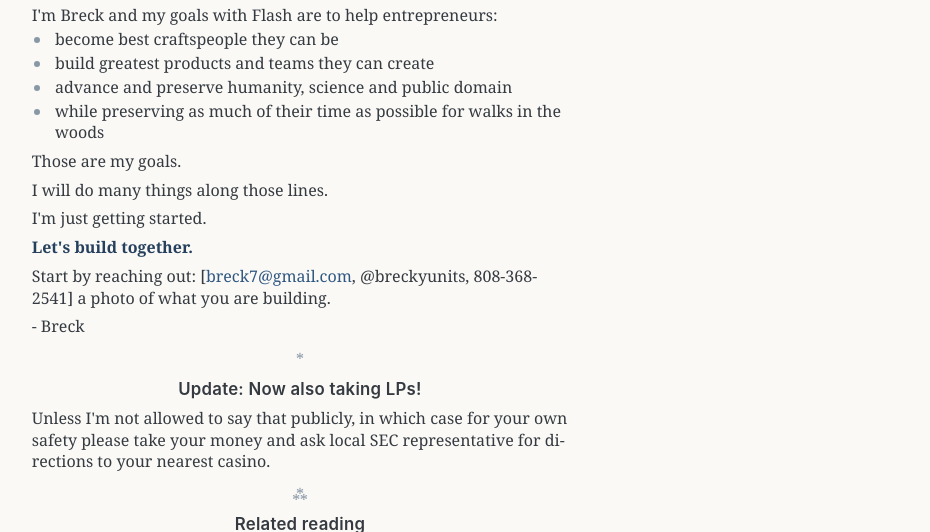
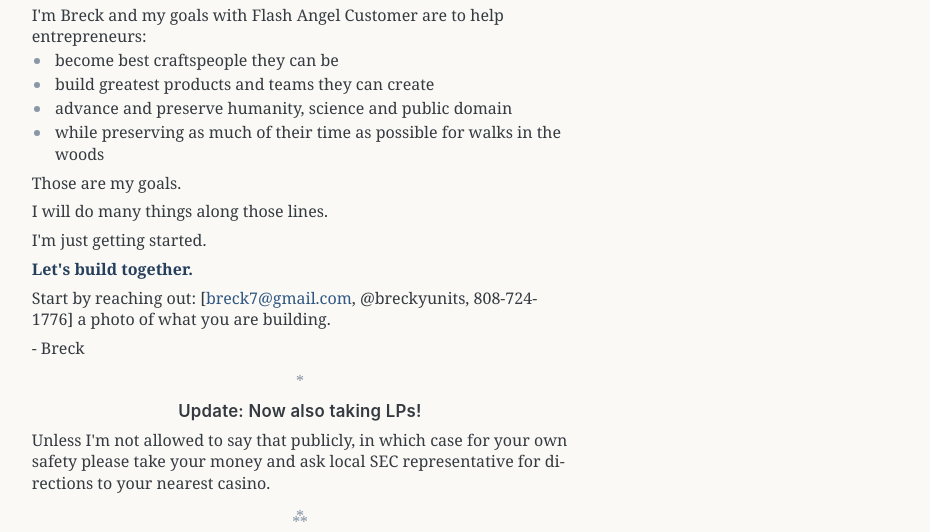
Before and after one commit to breck7/flash, a plain HTML site: page index.html in a window 1280 px wide. Shown: the part 164-696 px from the top of the page, without its empty margins (340-1270 px from the left). Drawn offline with Linux system fonts and the light colour scheme.

Commit message:
Deploying to wws from @ breck7/flash@5d55e0d80db6446a46f1b7b2aed456f31357075a 🚀

```diff
--- a/index.html
+++ b/index.html
@@ -2,7 +2,7 @@
 <html lang="en">
 <head>
  <meta charset="utf-8">
- <title>Flash Angel Investments</title>
+ <title>Flash Angel Customer</title>
  <script>/* This HTML was generated from readme.scroll by 📜 Scroll v178.2.3. https://scroll.pub */</script>
  <style>@media print {.doNotPrint {display: none !important;}}</style>
  <link rel="canonical" href="https://flash.breck.lol/index.html">
@@ -10,7 +10,7 @@
  <meta name="description" content="Aloha.">
 
  <meta name="generator" content="Scroll v178.2.3">
- <meta property="og:title" content="Flash Angel Investments">
+ <meta property="og:title" content="Flash Angel Customer">
  <meta property="og:description" content="Aloha.">
  <meta property="og:image" content="https://flash.breck.lol/og.png">
  <link rel="icon" href="favicon.png">
@@ -53,7 +53,7 @@
 <div class="scrollColumns" style="column-width:65ch;column-count:1;max-width:65ch;">
 <figure class="scrollCaptionedFigure" style="width:1580px; margin: auto;"><a href="logo.png" target="_blank"  ><img src="logo.png" width="1580" height="304" loading="lazy"></a></figure>
 <p id="particle17" class="scrollParagraph">Aloha.</p>
-<p id="particle19" class="scrollParagraph">I'm Breck and my goals with Flash are to help entrepreneurs:</p>
+<p id="particle19" class="scrollParagraph">I'm Breck and my goals with Flash Angel Customer are to help entrepreneurs:</p>
 <ul ><li id="particle21" >become best craftspeople they can be</li>
 <li id="particle22" >build greatest products and teams they can create</li>
 <li id="particle23" >advance and preserve humanity, science and public domain</li>
@@ -62,7 +62,7 @@
 <p id="particle28" class="scrollParagraph">I will do many things along those lines.</p>
 <p id="particle30" class="scrollParagraph">I'm just getting started.</p>
 <p id="particle32" class="scrollParagraph"><strong>Let's build together.</strong></p>
-<p id="particle34" class="scrollParagraph">Start by reaching out: [<a href="mailto:breck7@gmail.com">breck7@gmail.com</a>, @breckyunits, 808-368-2541] a photo of what you are building.</p>
+<p id="particle34" class="scrollParagraph">Start by reaching out: [<a href="mailto:breck7@gmail.com">breck7@gmail.com</a>, @breckyunits, 808-724-1776] a photo of what you are building.</p>
 <p id="particle36" class="scrollParagraph">- Breck</p>
 <div class="abstractDinkusParser"><span>*</span></div>
 <div class="scrollSection"><h1 id="particle40" class="scrollParagraph">Update: Now also taking LPs!</h1>
```
Also changed, not shown: index.txt, logo.png, 1 other file.
